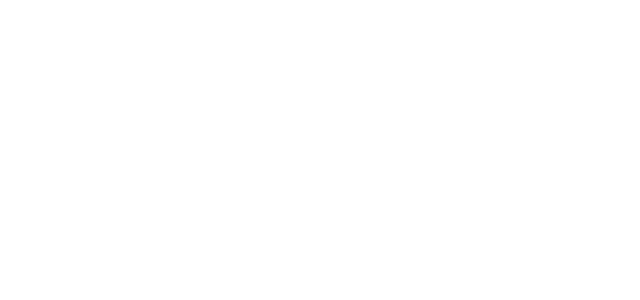
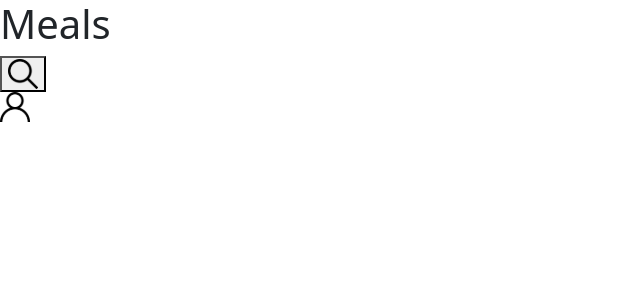
Before and after one commit to yurisalgado21/project-recipes-app-ts, a React (Vite) app: page /meals in a window 1280 px wide. Before the commit this address had no page. Shown: the top 300 px of the page, without its empty margins (0-640 px from the left). Built offline with nearby package versions, Linux system fonts and the light colour scheme.

Commit message:
Exercise 7 and 8 done, 9 loading...

```diff
--- a/src/App.tsx
+++ b/src/App.tsx
@@ -3,11 +3,21 @@ import './App.css';
 import { Routes, Route } from 'react-router-dom';
 import 'bootstrap/dist/css/bootstrap.min.css';
 import Login from './Login/Login';
+import Meals from './components/Meals';
+import Drinks from './components/Drinks';
+import Profile from './components/Profile';
+import DoneRecipes from './components/DoneRecipes';
+import FavoriteRecipes from './components/FavoriteRecipes';
 
 function App() {
   return (
     <Routes>
       <Route path="/" element={ <Login /> } />
+      <Route path="/meals" element={ <Meals /> } />
+      <Route path="/drinks" element={ <Drinks /> } />
+      <Route path="/profile" element={ <Profile /> } />
+      <Route path="/done-recipes" element={ <DoneRecipes /> } />
+      <Route path="/favorite-recipes" element={ <FavoriteRecipes /> } />
     </Routes>
   );
 }
--- /dev/null
+++ b/src/components/DoneRecipes.tsx
@@ -0,0 +1,10 @@
+import React from 'react';
+import Header from './Header';
+
+export default function DoneRecipes() {
+  return (
+    <div>
+      <Header title="Done Recipes" showSearchIcon={ false } showProfileIcon />
+    </div>
+  );
+}
--- /dev/null
+++ b/src/components/Drinks.tsx
@@ -0,0 +1,10 @@
+import React from 'react';
+import Header from './Header';
+
+export default function Drinks() {
+  return (
+    <div>
+      <Header title="Drinks" showProfileIcon showSearchIcon />
+    </div>
+  );
+}
--- /dev/null
+++ b/src/components/FavoriteRecipes.tsx
@@ -0,0 +1,10 @@
+import React from 'react';
+import Header from './Header';
+
+export default function FavoriteRecipes() {
+  return (
+    <div>
+      <Header title="Favorite Recipes" showProfileIcon showSearchIcon={ false } />
+    </div>
+  );
+}
--- /dev/null
+++ b/src/components/Header.tsx
@@ -0,0 +1,35 @@
+import { useState } from 'react';
+import { Link } from 'react-router-dom';
+import profileIcon from '../images/profileIcon.svg';
+import searchIcon from '../images/searchIcon.svg';
+
+type HeaderProps = {
+  title: string;
+  showSearchIcon: boolean;
+  showProfileIcon: boolean;
+};
+
+export default function Header({ title, showProfileIcon, showSearchIcon }: HeaderProps) {
+  const [showSearchInput, setShowSearchInput] = useState(false);
+
+  return (
+    <header>
+      <h1 data-testid="page-title">{title}</h1>
+      {showSearchIcon && (
+        <div>
+          <button onClick={ () => setShowSearchInput(!showSearchInput) }>
+            <img src={ searchIcon } alt="Pesquisar" data-testid="search-top-btn" />
+            {showSearchInput && (
+              <input type="text" placeholder="Pesquisar" data-testid="search-input" />
+            )}
+          </button>
+        </div>
+      )}
+      {showProfileIcon && (
+        <Link to="/profile">
+          <img src={ profileIcon } alt="Perfil" data-testid="profile-top-btn" />
+        </Link>
+      )}
+    </header>
+  );
+}
--- /dev/null
+++ b/src/components/Meals.tsx
@@ -0,0 +1,10 @@
+import React from 'react';
+import Header from './Header';
+
+export default function Meals() {
+  return (
+    <div>
+      <Header title="Meals" showProfileIcon showSearchIcon />
+    </div>
+  );
+}
--- /dev/null
+++ b/src/components/Profile.tsx
@@ -0,0 +1,10 @@
+import React from 'react';
+import Header from './Header';
+
+export default function Profile() {
+  return (
+    <div>
+      <Header title="Profile" showProfileIcon showSearchIcon={ false } />
+    </div>
+  );
+}
```
Also changed, not shown: 1 other file (tests, documents, lock files or other folders).
